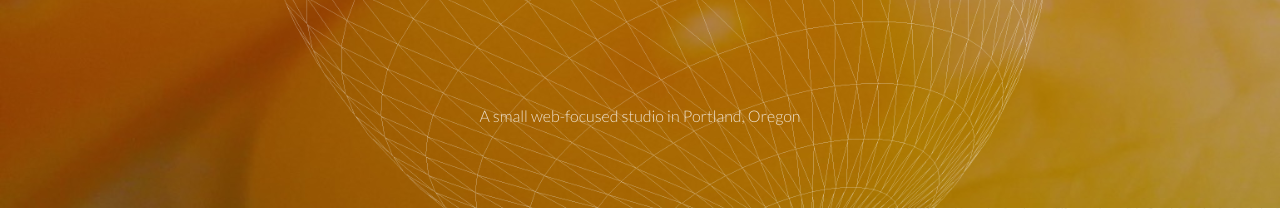
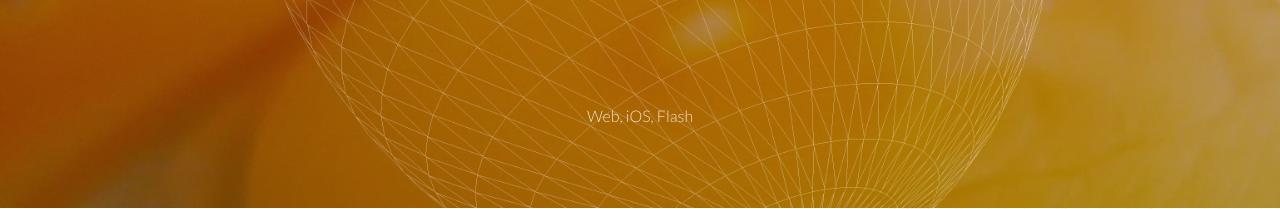
Before and after one commit to mdziedzic/eggfoo, a PHP site: page / in a window 1280 px wide. Shown: the part 592-801 px from the top of the page. Run offline with PHP 8.4, Linux system fonts and the light colour scheme; style sheets or scripts are compiled from the project's sources; some libraries are stand-ins or nearby versions.

Commit message:
copy change

```diff
--- a/index.php
+++ b/index.php
@@ -27,7 +27,7 @@
                     <h1>design &amp;<br /><span>development</span></h1>
                 </div>
                 <div id="home-text">
-                    <p>A small web-focused studio in Portland, Oregon</p>
+                    <p>Web, iOS, Flash</p>
                 </div>
             </section>
         </div>
```
